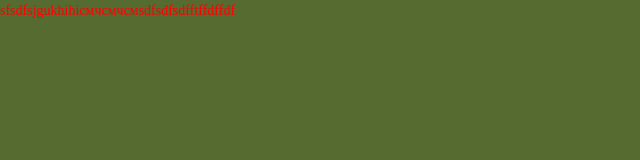
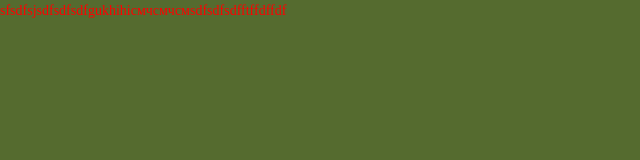
Before and after one commit to newspacestar/FutureTech, a plain HTML site: page index.html in a window 1280 px wide. Shown: the full height of the page, 0-640 px from the left. Drawn offline with nearby package versions, Linux system fonts and the light colour scheme; files that its build step writes are made by us from their sources.

Commit message:
commit 17

```diff
--- a/index.html
+++ b/index.html
@@ -10,6 +10,6 @@
 	<link rel="stylesheet" href="styles/main.css">
 </head>
 <body>
-<p>sfsdfsjgukhihiсмчсмчсмsdfsdfsdfftffdffdf</p>
+<p>sfsdfsjsdfsdfsdfgukhihiсмчсмчсмsdfsdfsdfftffdffdf</p>
 </body>
 </html>
```
